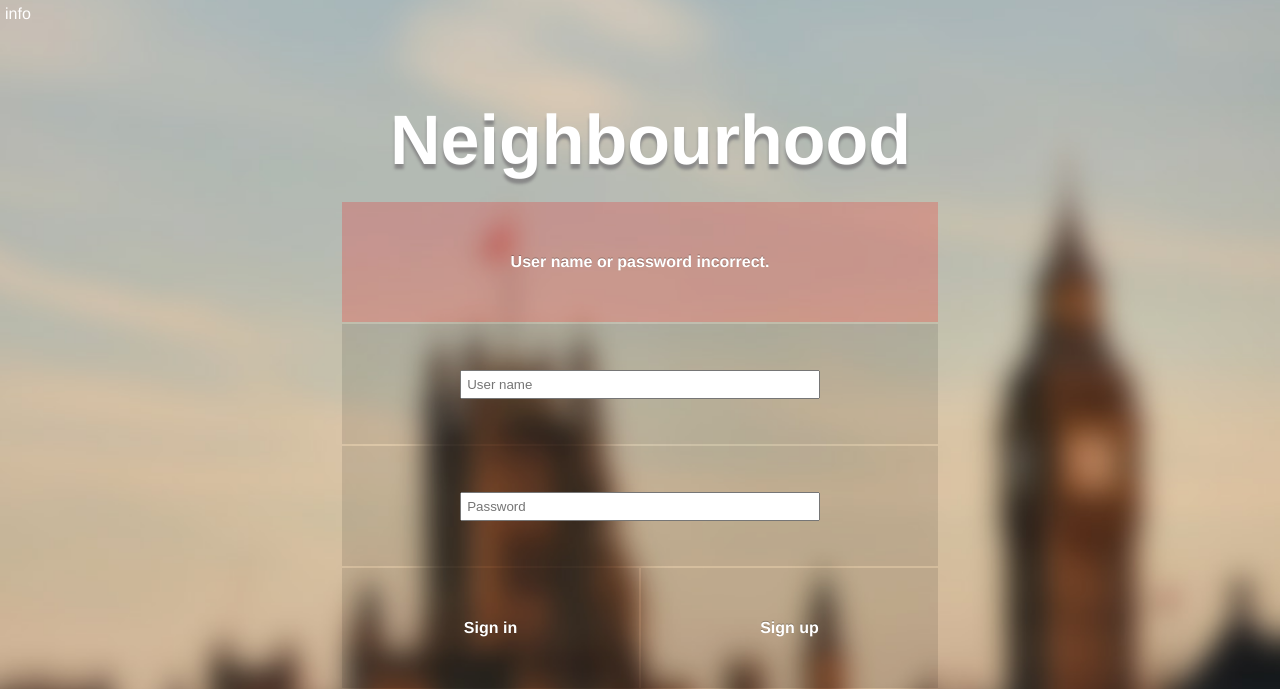
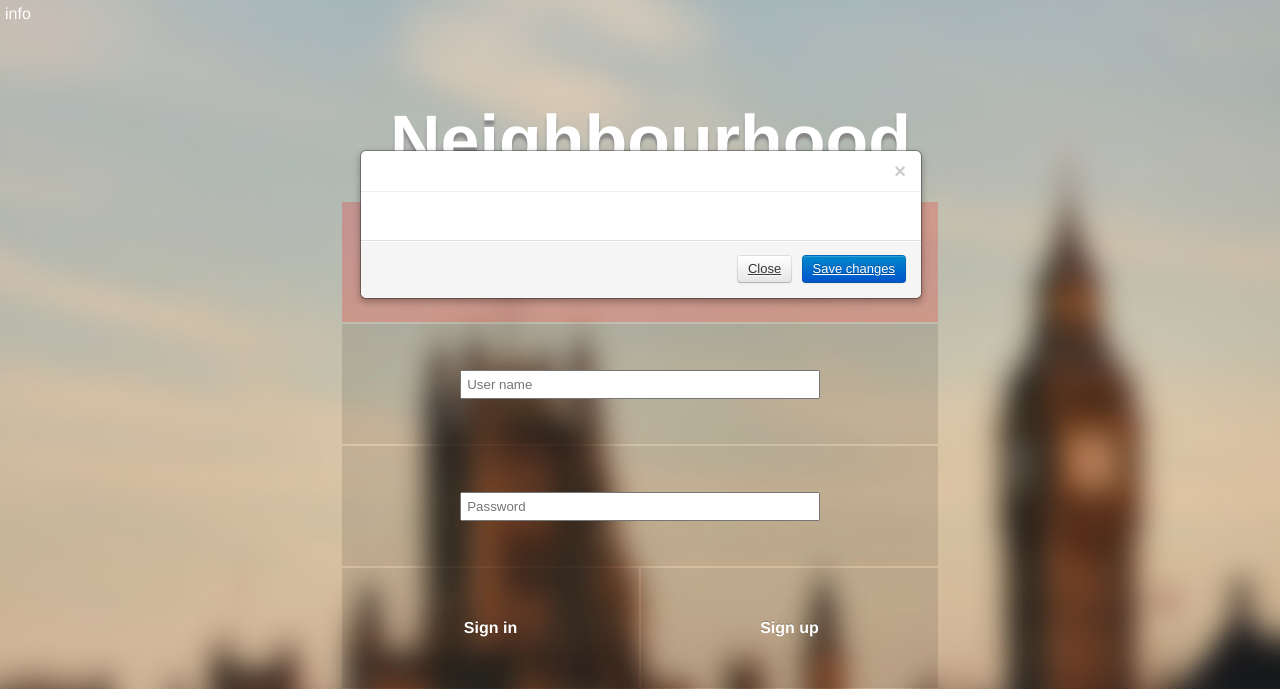
Before and after one commit to castvoid/Neighbourhood, a PHP site: page /?err=1 in a window 1280 px wide. Shown: the top 689 px of the page. Run offline with PHP 8.4, Linux system fonts and the light colour scheme; data that the repository does not hold is empty; some libraries are stand-ins or nearby versions.

Commit message:
Make it better Harry.

```diff
--- a/index.php
+++ b/index.php
@@ -126,6 +126,8 @@ a {
     border: 1px solid #999;
 }
 </style>
+<link type="text/css" href="bootstrap.min.css" rel="stylesheet"/>
+<script src="bootstrap.min.js"></script>
 </head>
 <body>
 <h1>Neighbourhood</h1>
@@ -204,6 +206,20 @@ a {
 		document.getElementById("loginform").action = "backend/signup.php";
 		$('#loginform').submit();
 	});
+	$('#myModal').modal({show:false});
 </script>
+    <div class="modal hide" id="myModal">
+    	<div class="modal-header">
+    	<button type="button" class="close" data-dismiss="modal">×</button>
+    	<h3>Modal header</h3>
+    </div>
+    <div class="modal-body">
+    	<p>One fine body…</p>
+    </div>
+    <div class="modal-footer">
+    <a href="#" class="btn" data-dismiss="modal">Close</a>
+    <a href="#" class="btn btn-primary">Save changes</a>
+    </div>
+    </div>
 </body>
 </html>
```
